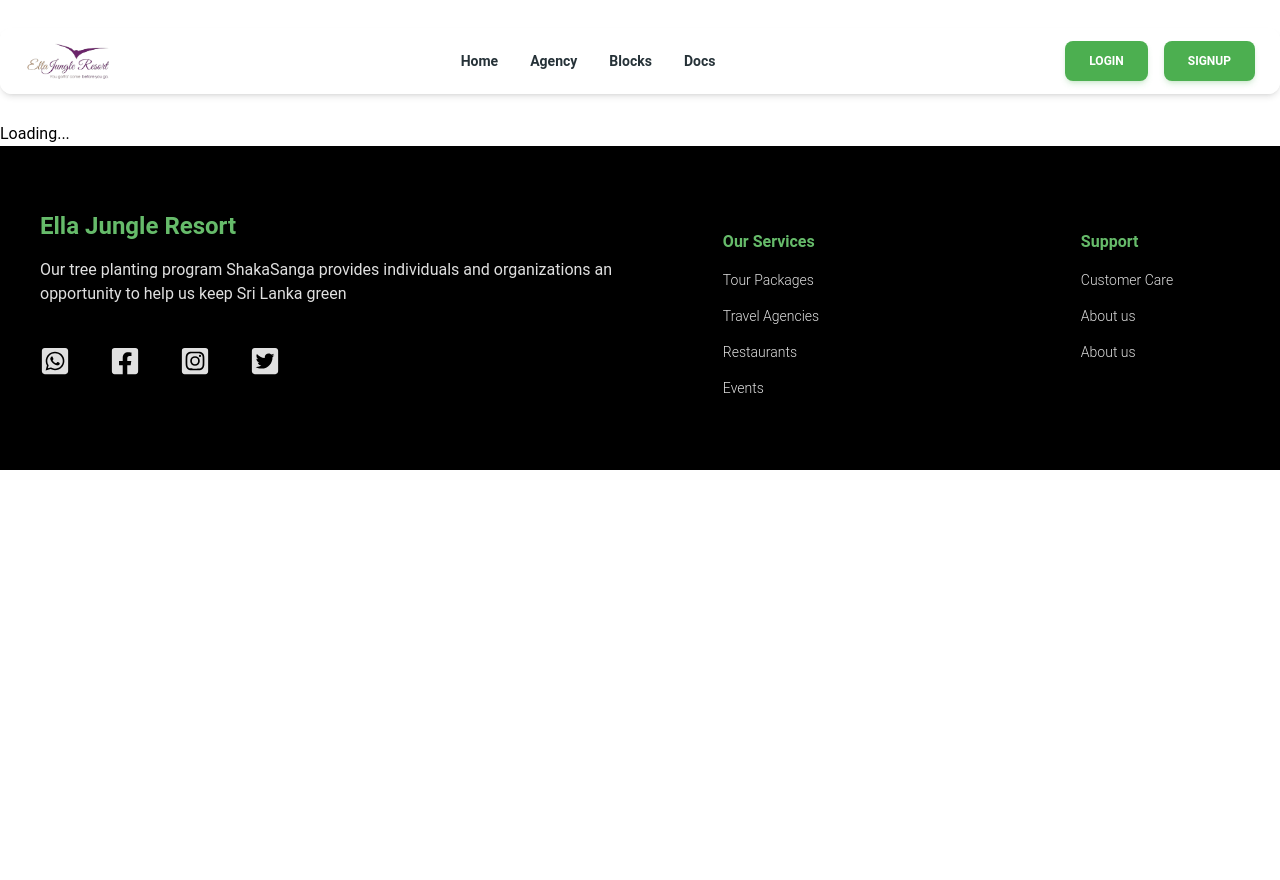
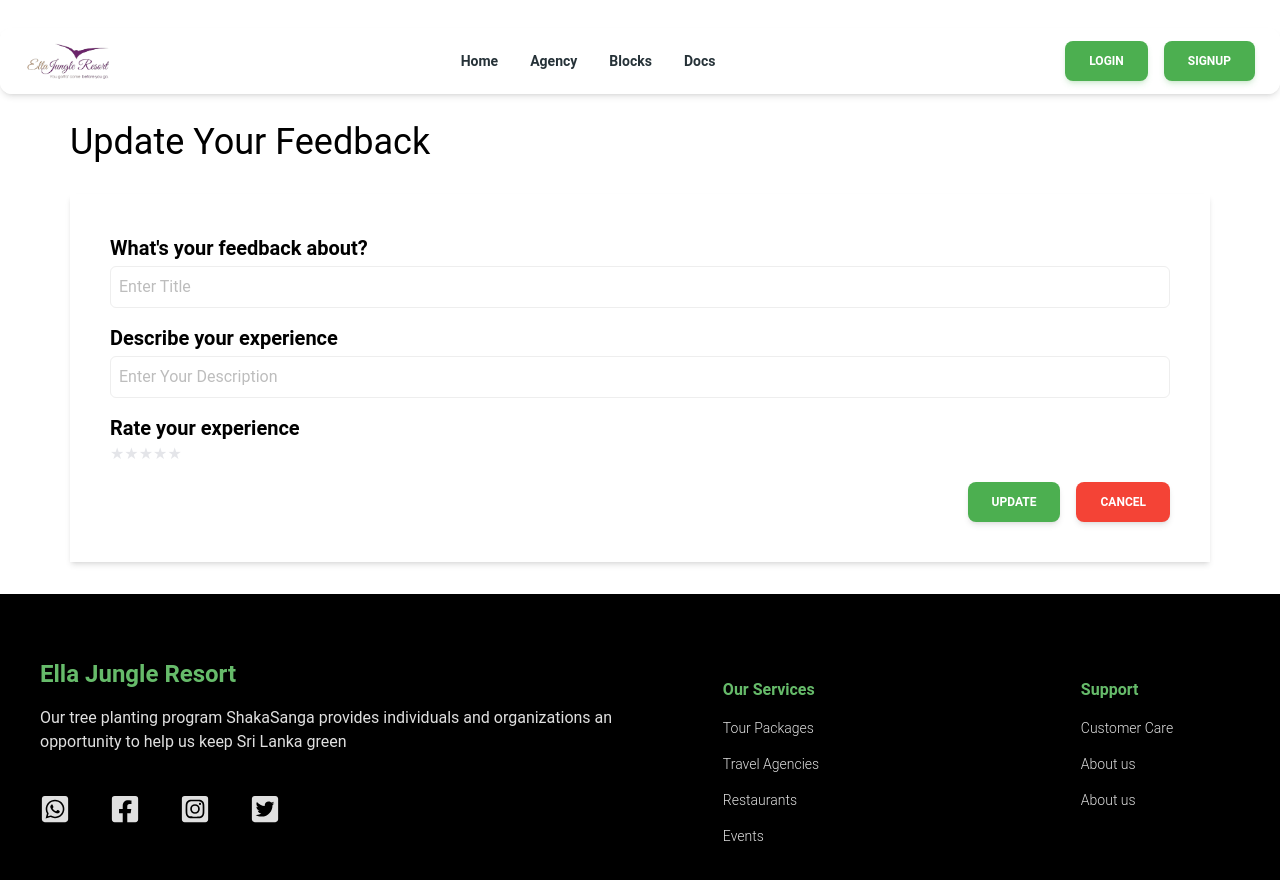
Before and after one commit to dananjayaabeytd/Ella-Jungle-Resort-Web-App, a React (Create React App) app in the folder frontend/: page /updatefeedback in a window 1280 px wide. Shown: the top 880 px of the page. Before the commit the page ends 800 px from the top, so only its background shows below. Built offline with nearby package versions, Linux system fonts and the light colour scheme; no server answers; what javascript-time-ago would draw is missing.

Commit message:
feedback update

```diff
--- a/frontend/src/index.js
+++ b/frontend/src/index.js
@@ -21,6 +21,7 @@ import AllFeedback from './pages/feedback/components/AllFeedback';
 import AllFaq from './pages/faq/components/AllFaq';
 import AddFaq from './pages/faq/components/AddFaq';
 import MyFeedback from './pages/feedback/components/MyFeedback';
+import UpdateFeedback from './pages/feedback/components/UpdateFeedback';
 import Faq from './pages/faq/components/Faq';
 
 import store from './store';
@@ -103,6 +104,10 @@ const router = createBrowserRouter([
       {
         path: '/myfaq',
         element: <Faq />
+      },
+      {
+        path: '/updatefeedback',
+        element: <UpdateFeedback />
       }
 
     ],
--- a/frontend/src/pages/feedback/components/AllFeedback.jsx
+++ b/frontend/src/pages/feedback/components/AllFeedback.jsx
@@ -65,7 +65,8 @@ const AllFeedback = () => {
           </Link>
         </div>
       </div>
-      <ul className="list-none p-0">
+      {allFeedback.length > 0 ? (
+        <ul className="list-none p-0">
         {allFeedback && allFeedback.map((feedback) => (
           <li key={feedback._id} className="mb-8 p-10 shadow-md relative">
             <p className="font-bold">{feedback.giverName}</p><br></br>
@@ -78,6 +79,11 @@ const AllFeedback = () => {
           </li>
         ))}
       </ul>
+      ) : (
+        <div className="text-center">
+          <p className="text-xl">No Feedbacks to display.</p><br/><br/>
+        </div>
+      )}
     </div>
   );
 };
--- a/frontend/src/pages/feedback/components/MyFeedback.jsx
+++ b/frontend/src/pages/feedback/components/MyFeedback.jsx
@@ -2,6 +2,7 @@ import React, { useState, useEffect } from "react";
 import axios from "axios";
 import { Link } from "react-router-dom";
 import DeleteFeedback from "./DeleteFeedback";
+import UpdateFeedback from "./UpdateFeedback";
 import { Button } from '@material-tailwind/react';
 import { useSelector } from 'react-redux';
 
@@ -25,6 +26,7 @@ const renderStarRating = (rating) => {
 
 const MyFeedback = () => {
   const [allFeedback, setFeedback] = useState([]);
+  const [showUpdateForm, setShowUpdateForm] = useState({});
   const userInfo = useSelector(state => state.auth.userInfo);
 
   useEffect(() => {
@@ -32,10 +34,9 @@ const MyFeedback = () => {
     if (giverId) {
       fetchFeedbacks(giverId);
     } else {
-      // If there's no user info, clear the feedbacks to ensure the component doesn't display outdated information
       setFeedback([]);
     }
-  }, [userInfo]); // Depend on userInfo to re-trigger effect when it changes
+  }, [userInfo]);
 
   const fetchFeedbacks = async (giverId) => {
     try {
@@ -46,7 +47,6 @@ const MyFeedback = () => {
     }
   };
 
-
   const handleDeleteFeedback = async (feedbackId) => {
     try {
       await axios.delete(`http://localhost:5000/api/feedbacks/deletefeedback/${feedbackId}`);
@@ -56,6 +56,13 @@ const MyFeedback = () => {
       console.error("Error deleting Feedback.", error.message);
       alert("Error deleting feedback. Please try again.");
     }
+  };
+
+  const toggleUpdateForm = (feedbackId) => {
+    setShowUpdateForm(prevState => ({
+      ...prevState,
+      [feedbackId]: !prevState[feedbackId]
+    }));
   };
 
   return (
@@ -76,13 +83,36 @@ const MyFeedback = () => {
               <div className="mt-4">
                 {renderStarRating(feedback.rating)}
               </div>
-              <DeleteFeedback feedbackId={feedback._id} onDeleteFeedback={() => handleDeleteFeedback(feedback._id)} />
+              <div className="flex justify-end space-x-2">
+                {showUpdateForm[feedback._id] ? (
+                  <UpdateFeedback
+                    feedbackId={feedback._id}
+                    currentTitle={feedback.fbtitle}
+                    currentDescription={feedback.fbdescription}
+                    currentRating={feedback.rating}
+                    onUpdateFeedback={() => {
+                      fetchFeedbacks(userInfo._id);
+                      toggleUpdateForm(feedback._id); // Close the form after updating
+                    }}
+                  />
+                ) : (
+                  <>
+                    <Button
+                      className="bg-green-500"
+                      onClick={() => toggleUpdateForm(feedback._id)}
+                    >
+                      Update
+                    </Button>
+                    <DeleteFeedback feedbackId={feedback._id} onDeleteFeedback={() => handleDeleteFeedback(feedback._id)} />
+                  </>
+                )}
+              </div>
             </li>
           ))}
         </ul>
       ) : (
         <div className="text-center">
-          <p className="text-xl">No Feedbacks to display.</p><br></br>
+          <p className="text-xl">You have no Feedbacks to display.</p><br/><br/>
         </div>
       )}
     </div>
--- /dev/null
+++ b/frontend/src/pages/feedback/components/UpdateFeedback.jsx
@@ -0,0 +1,78 @@
+import React, { useState } from "react";
+import axios from "axios";
+import StarRating from "./StarRating";
+import { Button } from '@material-tailwind/react';
+import { Link } from "react-router-dom";
+
+const UpdateFeedback = ({ feedbackId, currentTitle, currentDescription, currentRating, onUpdateFeedback }) => {
+  const [fbTitle, setFbTitle] = useState(currentTitle);
+  const [fbDescription, setFbDescription] = useState(currentDescription);
+  const [rating, setRating] = useState(currentRating);
+
+  const handleUpdate = async (e) => {
+    e.preventDefault();
+
+    // Validation for empty fields
+    if (!fbTitle.trim() || !fbDescription.trim() || rating === 0) {
+      alert("Please fill in all fields and provide a rating.");
+      return;
+    }
+
+    try {
+      const updatedFeedback = { fbtitle: fbTitle, fbdescription: fbDescription, rating };
+      await axios.put(`http://localhost:5000/api/feedbacks/updatefeedback/${feedbackId}`, updatedFeedback);
+      onUpdateFeedback(); // Refresh or navigate as needed
+      alert("Feedback updated successfully!");
+    } catch (error) {
+      console.error("Error updating feedback.", error.message);
+      alert("Error updating feedback. Please try again.");
+    }
+  };
+
+  return (
+    <div className="container mx-auto relative">
+      <div className="flex justify-between items-center mb-8">
+        <h1 className="text-4xl">Update Your Feedback</h1>
+      </div>
+      <form onSubmit={handleUpdate}>
+        <div className="mb-8 p-10 shadow-md relative">
+          <div className="mb-4">
+            <label htmlFor="title" className="block text-xl font-bold">What's your feedback about?</label>
+            <input
+              type="text"
+              id="title"
+              className="block w-full mt-1 p-2 border rounded-md"
+              placeholder="Enter Title"
+              value={fbTitle}
+              onChange={(e) => setFbTitle(e.target.value)}
+            />
+          </div>
+          <div className="mb-4">
+            <label htmlFor="description" className="block text-xl font-bold">Describe your experience</label>
+            <input
+              type="text"
+              id="description"
+              className="block w-full mt-1 p-2 border rounded-md"
+              placeholder="Enter Your Description"
+              value={fbDescription}
+              onChange={(e) => setFbDescription(e.target.value)}
+            />
+          </div>
+          <div className="mb-4">
+            <label htmlFor="rating" className="block text-xl font-bold">Rate your experience</label>
+            <StarRating rating={rating} onRatingChange={setRating} />
+          </div>
+          <div className="flex justify-end space-x-4">
+            <Button type="submit" className="btn btn-primary bg-green-500">Update</Button>
+
+            <Link to="/Feedback" className="no-underline">
+              <Button className="btn btn-secondary bg-red-500">Cancel</Button>
+            </Link>
+          </div>
+        </div>
+      </form>
+    </div>
+  );
+};
+
+export default UpdateFeedback;
```
